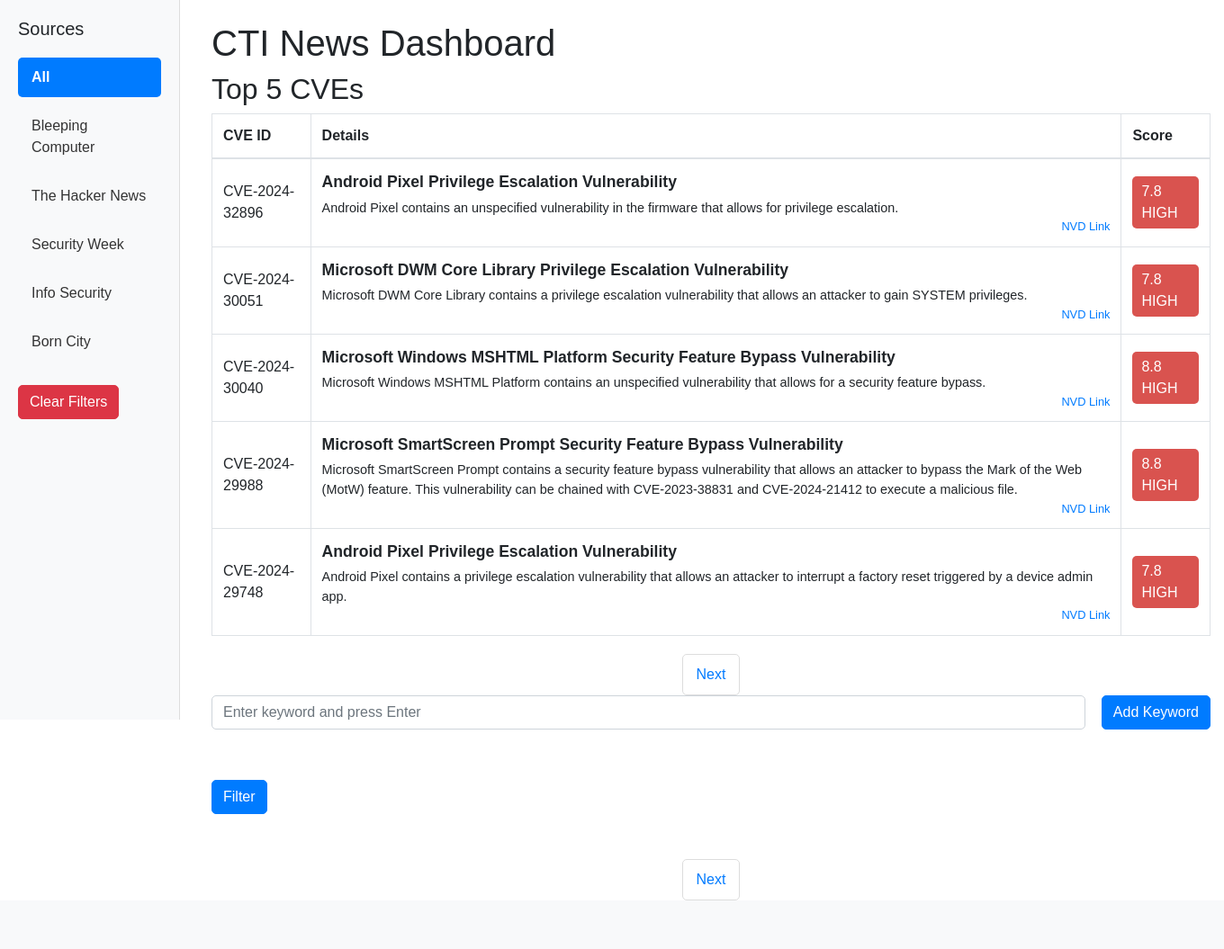
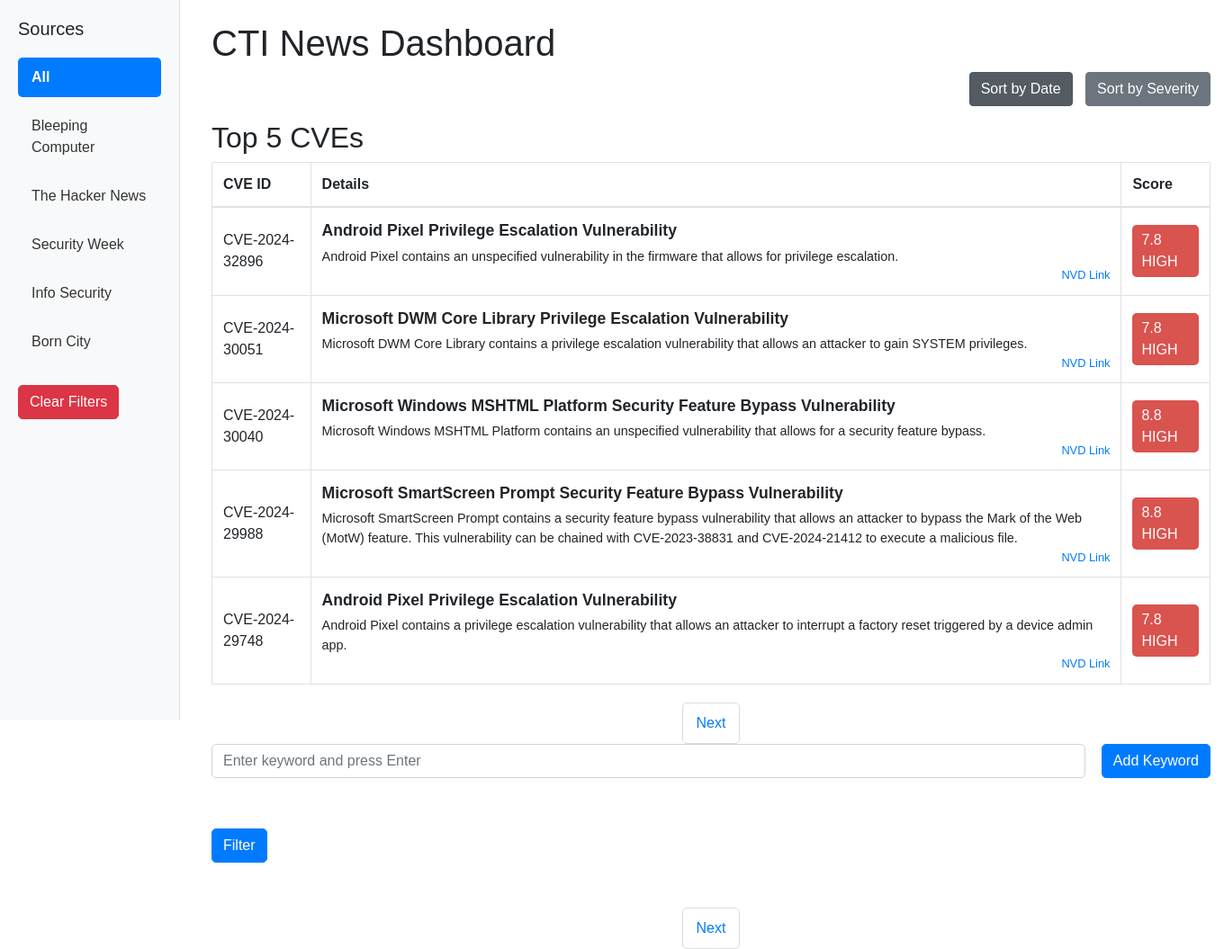
Before and after one commit to Basma-Arnaoui/CTI-WebScraping, a Flask app: page /filter in a window 1360 px wide. Shown: the whole page at 90% size. Before the commit the page ends 1001 px from the top, so only its background shows below. Run offline with Flask 3, Linux system fonts and the light colour scheme; data comes from the database, SQL or seed files in the repository; both versions use the stored data as it was after the commit; data that the repository does not hold is empty; some libraries are stand-ins or nearby versions.

Commit message:
sort by severity

```diff
--- a/app/models.py
+++ b/app/models.py
@@ -109,16 +109,23 @@
     conn.close()
 
 
-def get_sorted_cves():
+def get_sorted_cves(sort_order='date'):
     conn = get_cve_db_connection()
-    cves = conn.execute('SELECT * FROM cves').fetchall()
-    conn.close()
+    if sort_order == 'severity':
+        cves = conn.execute(
+            'SELECT * FROM cves WHERE cve_id LIKE "CVE-2024-%" ORDER BY CAST(SUBSTR(score, 1, INSTR(score, " ")) AS FLOAT) DESC'
+        ).fetchall()
+        conn.close()
+        return cves
+    else:
+        cves = conn.execute('SELECT * FROM cves').fetchall()
+        conn.close()
 
-    def sort_key(cve):
-        parts = cve['cve_id'].split('-')
-        year = int(parts[1])
-        seq_num = int(parts[2])
-        return (year, seq_num)
+        def sort_key(cve):
+            parts = cve['cve_id'].split('-')
+            year = int(parts[1])
+            seq_num = int(parts[2])
+            return (year, seq_num)
 
-    sorted_cves = sorted(cves, key=sort_key, reverse=True)
-    return sorted_cves
+        sorted_cves = sorted(cves, key=sort_key, reverse=True)
+        return sorted_cves
--- a/app/routes.py
+++ b/app/routes.py
@@ -25,8 +25,10 @@
     per_page = 5
     offset = (page - 1) * per_page
 
+    sort_order = request.args.get('sort', 'date')
+
     # Fetch all CVEs and sort them
-    sorted_cves = get_sorted_cves()
+    sorted_cves = get_sorted_cves(sort_order)
 
     # Paginate the sorted CVEs
     paginated_cves = sorted_cves[offset:offset + per_page]
@@ -41,7 +43,8 @@
     total_pages = (total_cves + per_page - 1) // per_page
 
     return render_template('home.html', articles=articles, current_filter=source, keywords=keywords, cves=updated_cves,
-                           page=page, total_pages=total_pages)
+                           page=page, total_pages=total_pages, sort_order=sort_order)
+
 
 
 @app.route('/clear_filters', methods=['POST'])
--- a/app/static/css/style.css
+++ b/app/static/css/style.css
@@ -159,6 +159,9 @@
 .severity-critical {
     background-color: #c9302c;
 }
+.severity-unknown {
+    background-color: grey;
+}
 
 #filter-form {
     margin-bottom: 30px;
@@ -218,3 +221,25 @@
     background-color: #007bff;
     color: white;
 }
+.sorting-options {
+    margin-bottom: 20px;
+    text-align: right;
+}
+
+.sorting-options .btn {
+    margin-left: 10px;
+}
+
+.keyword-item {
+    color: black;
+    border-radius: 5px;
+    padding: 5px 10px;
+    margin-right: 5px;
+    margin-bottom: 5px;
+    cursor: pointer;
+    text-decoration:underline;
+}
+
+.keyword-item:hover {
+    background-color: #0056b3;
+}
--- a/app/templates/home.html
+++ b/app/templates/home.html
@@ -24,6 +24,12 @@
     </div>
     <div class="container content mt-4">
         <h1>CTI News Dashboard</h1>
+
+        <!-- Sorting Options -->
+        <div class="sorting-options mb-3">
+            <a href="{{ url_for('filter_by_keywords', source=current_filter, keywords=','.join(keywords), sort='date', page=1) }}" class="btn btn-secondary {% if sort_order == 'date' %}active{% endif %}">Sort by Date</a>
+            <a href="{{ url_for('filter_by_keywords', source=current_filter, keywords=','.join(keywords), sort='severity', page=1) }}" class="btn btn-secondary {% if sort_order == 'severity' %}active{% endif %}">Sort by Severity</a>
+        </div>
 
         <!-- CVEs Section -->
         <h2>Top 5 CVEs</h2>
@@ -54,7 +60,7 @@
                         {% elif 'CRITICAL' in cve['score'] %}
                         <span class="severity-critical">{{ cve['score'] }}</span>
                         {% else %}
-                        <span>{{ cve['score'] }}</span>
+                        <span class="severity-unknown">{{ cve['score'] }}</span>
                         {% endif %}
                     </td>
                 </tr>
@@ -65,10 +71,10 @@
         <!-- Pagination for CVEs -->
         <div class="pagination">
             {% if page > 1 %}
-            <a href="{{ url_for('filter_by_keywords', source=current_filter, keywords=','.join(keywords), page=page-1) }}">Previous</a>
+            <a href="{{ url_for('filter_by_keywords', source=current_filter, keywords=','.join(keywords), page=page-1, sort=sort_order) }}">Previous</a>
             {% endif %}
             {% if page < total_pages %}
-            <a href="{{ url_for('filter_by_keywords', source=current_filter, keywords=','.join(keywords), page=page+1) }}">Next</a>
+            <a href="{{ url_for('filter_by_keywords', source=current_filter, keywords=','.join(keywords), page=page+1, sort=sort_order) }}">Next</a>
             {% endif %}
         </div>
 
@@ -110,10 +116,10 @@
         <!-- Pagination for Articles -->
         <div class="pagination">
             {% if page > 1 %}
-            <a href="{{ url_for('filter_by_keywords', source=current_filter, keywords=','.join(keywords), page=page-1) }}">Previous</a>
+            <a href="{{ url_for('filter_by_keywords', source=current_filter, keywords=','.join(keywords), page=page-1, sort=sort_order) }}">Previous</a>
             {% endif %}
             {% if page < total_pages %}
-            <a href="{{ url_for('filter_by_keywords', source=current_filter, keywords=','.join(keywords), page=page+1) }}">Next</a>
+            <a href="{{ url_for('filter_by_keywords', source=current_filter, keywords=','.join(keywords), page=page+1, sort=sort_order) }}">Next</a>
             {% endif %}
         </div>
     </div>
```
Also changed, not shown: articles.db.
